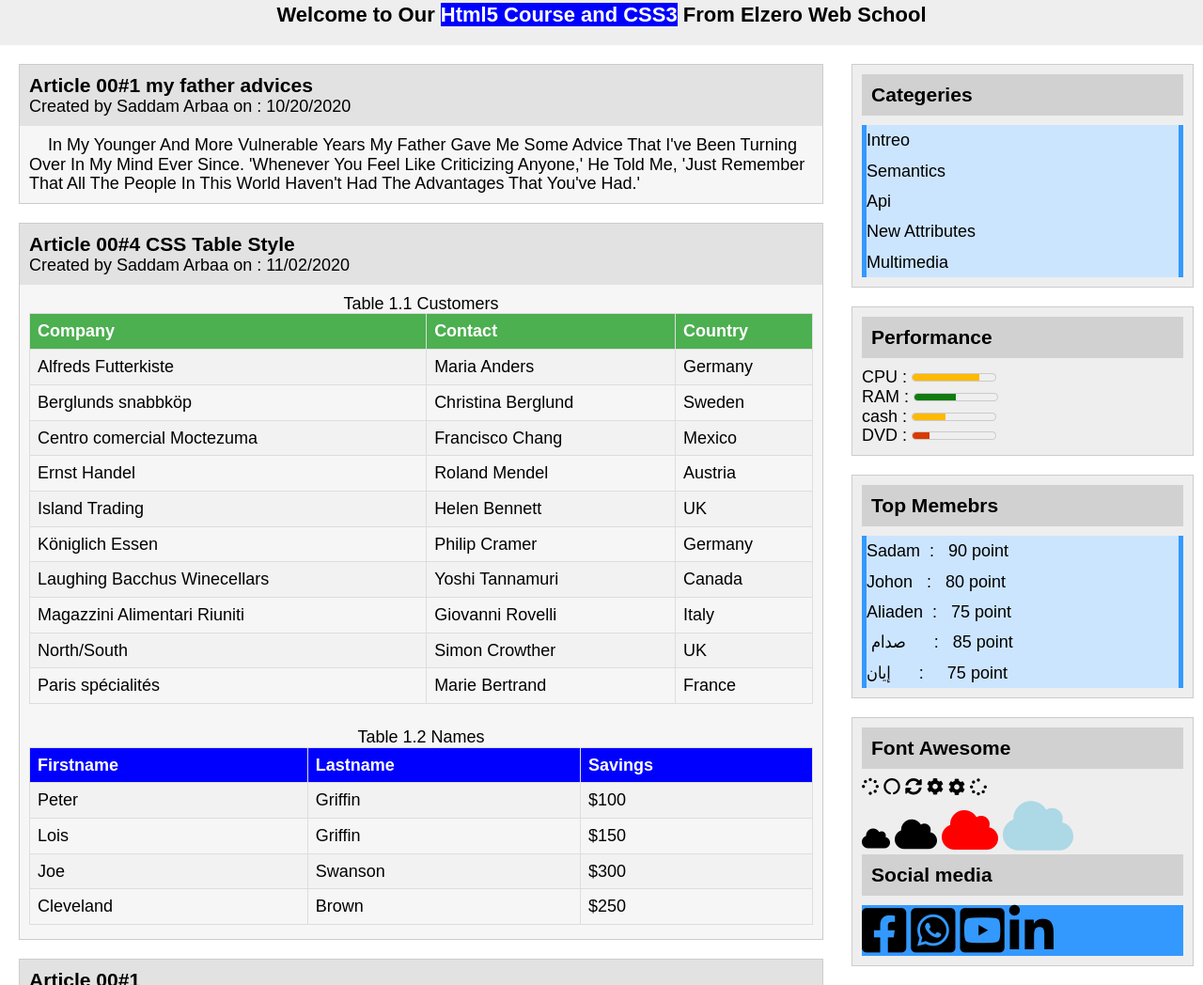
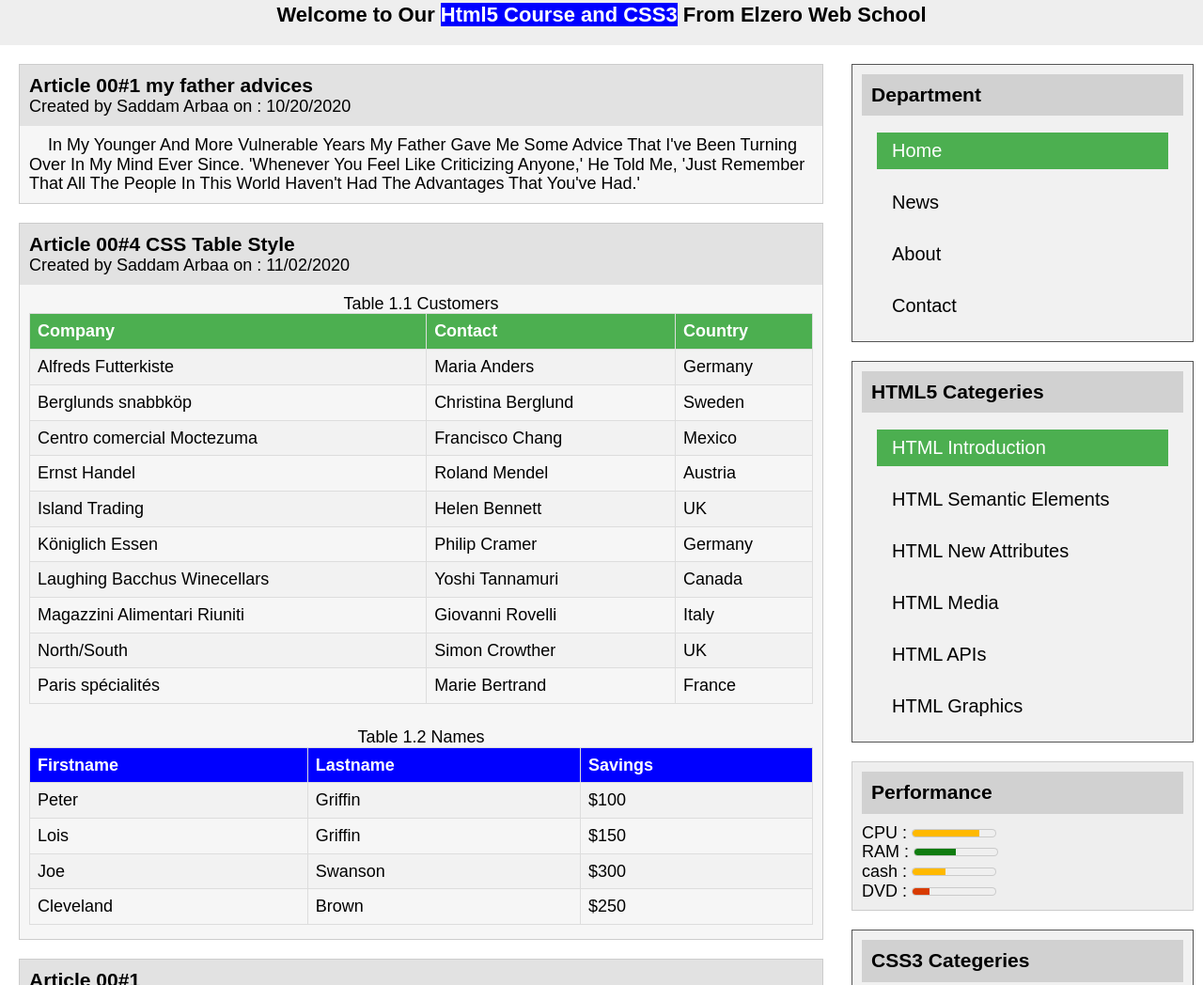
Before and after one commit to saddamarbaa/Educational-WebSide, a plain HTML site: page index.html in a window 1280 px wide. Shown: the part 240-1288 px from the top of the page at 94% size. Drawn offline with Linux system fonts and the light colour scheme.

Commit message:
Vertical Navigation Bar been updated

```diff
--- a/css/main.css
+++ b/css/main.css
@@ -14,7 +14,11 @@ body{
 }
 
 ul{
-    list-style: none;
+    list-style-type: none;
+}
+
+a{
+  text-decoration: none;
 }
 
 /* to remve any clear after floating */
@@ -344,15 +348,42 @@ aside section h3 {
 
 aside section ul
 {
-  background: #3399ff;
+  /*background: #3399ff;  */
+  background-color: #f1f1f1;
+  font-size: 20px;
 }
 
+aside section.asidebar-links
+{
+  background-color: #f1f1f1;
+  border: 1px solid #555;
+}
 
-aside section ul li
+aside section.asidebar-links ul li
 {
-  line-height: 1.8;
-  background: #cce5ff;
-  margin: 0 5px;
+    display: block;
+    color: #000;
+    padding: 8px 16px;
+}
+
+aside section ul li:last-child {
+  border-bottom: none;
+}
+
+aside section li a {
+  display: block;
+  color: #000;
+  padding: 8px 16px;
+}
+
+aside section li a.active {
+  background-color: #4CAF50;
+  color: white;
+}
+
+aside section li a:hover:not(.active) {
+  background-color: #555;
+  color: white;
 }
 
 aside section form input, label {
--- a/index.html
+++ b/index.html
@@ -583,20 +583,34 @@
 
     </div>
 
-  <!-- Start Div that Cintent All the page content(<div class="post">)-->
-
     <!-- Start sidebar -->
     <aside>
-        <section class="links">
-            <h3>Categeries</h3>
+      <!-- Department Section-->
+        <section class="asidebar-links">
+          <h3>Department </h3>
+          <ul>
+            <li><a class="active" href="#home">Home</a></li>
+            <li><a href="#news">News</a></li>
+            <li><a href="#about">About</a></li>
+            <li><a href="#contact">Contact</a></li>
+          </ul>
+        </section>
+        <!-- END Department Section-->
+
+        <!-- HTML Categeries Section-->
+        <section class="asidebar-links">
+          <h3>HTML5 Categeries</h3>
             <ul>
-                <li>Intreo</li>
-                <li>Semantics</li>
-                <li>Api</li>
-                <li>New Attributes</li>
-                <li>Multimedia</li>
+              <li><a class="active" href="#home">HTML Introduction</a></li>
+              <li><a href="#news">HTML Semantic Elements</a></li>
+              <li><a href="#about">HTML New Attributes</a></li>
+              <li><a href="#contact">HTML Media</a></li>
+              <li><a href="#about">HTML APIs</a></li>
+              <li><a href="#contact">HTML Graphics</a></li>
             </ul>
         </section>
+        <!-- END HTML Categeries Section-->
+
         <!-- Html meters -->
         <section class="meters">
           <h3>Performance</h3>
@@ -640,6 +654,22 @@
           </meter>
           </div>
       </section>
+
+      <!-- CSS  Categeries Section-->
+      <section class="asidebar-links">
+        <h3>CSS3 Categeries</h3>
+          <ul>
+            <li><a class="active" href="#home">CSS Introduction</a></li>
+            <li><a href="#news">CSS Syntax</a></li>
+            <li><a href="#news">CSS Comments</a></li>
+            <li><a href="#about">CSS Box Model</a></li>
+            <li><a href="#">CSS Layout - The display Property</a></li>
+            <li><a href="#">CSS Pseudo-classes</a></li>
+            <li><a href="# ">CSS Navigation Bar</a></li>
+            <li><a href="#">CSS Advanced</a></li>
+          </ul>
+      </section>
+      <!-- END CSS  Categeries Section-->
 
       <!-- HTML <bdi> Tag -->
       <!-- BDI stands for Bi-Directional Isolation. -->
```
